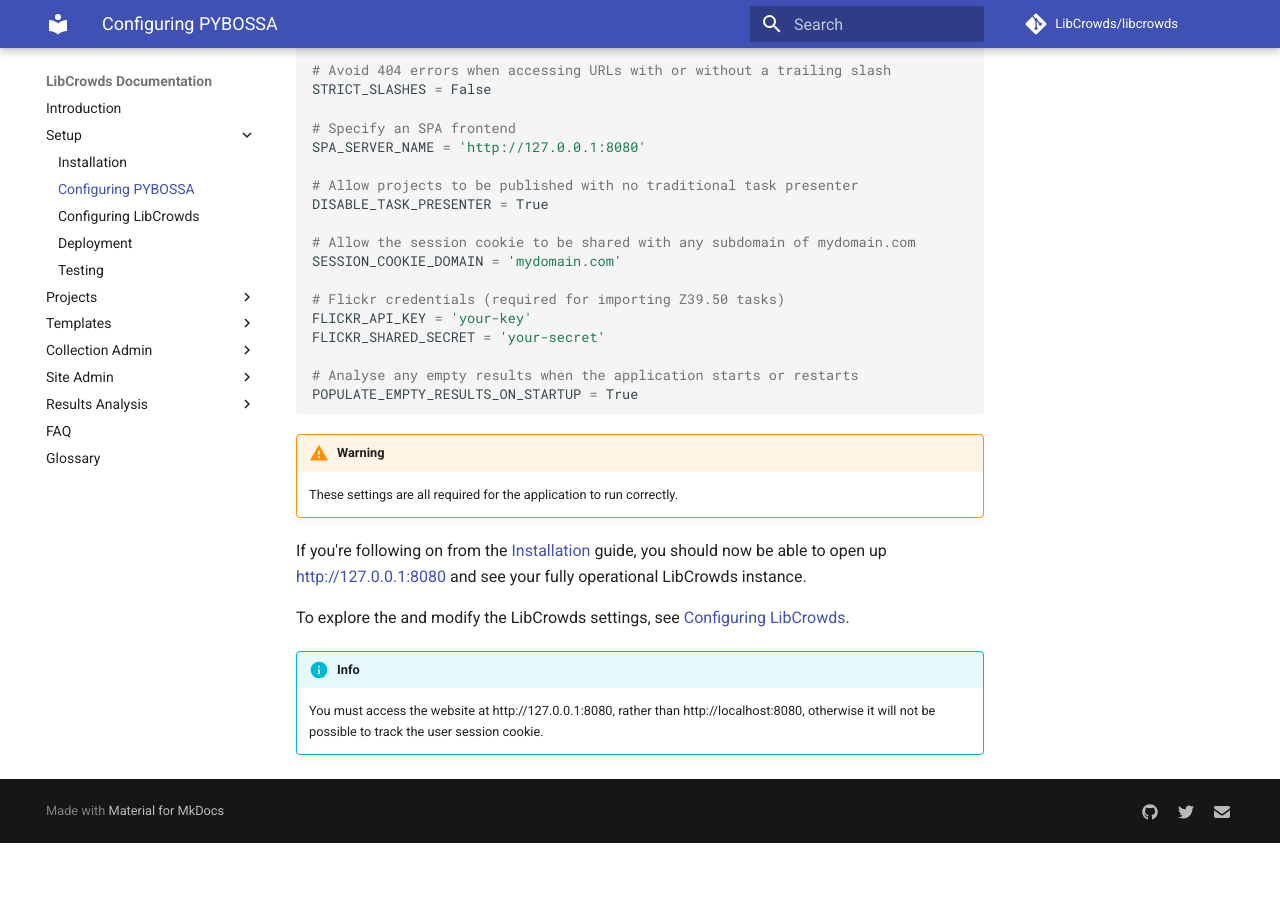
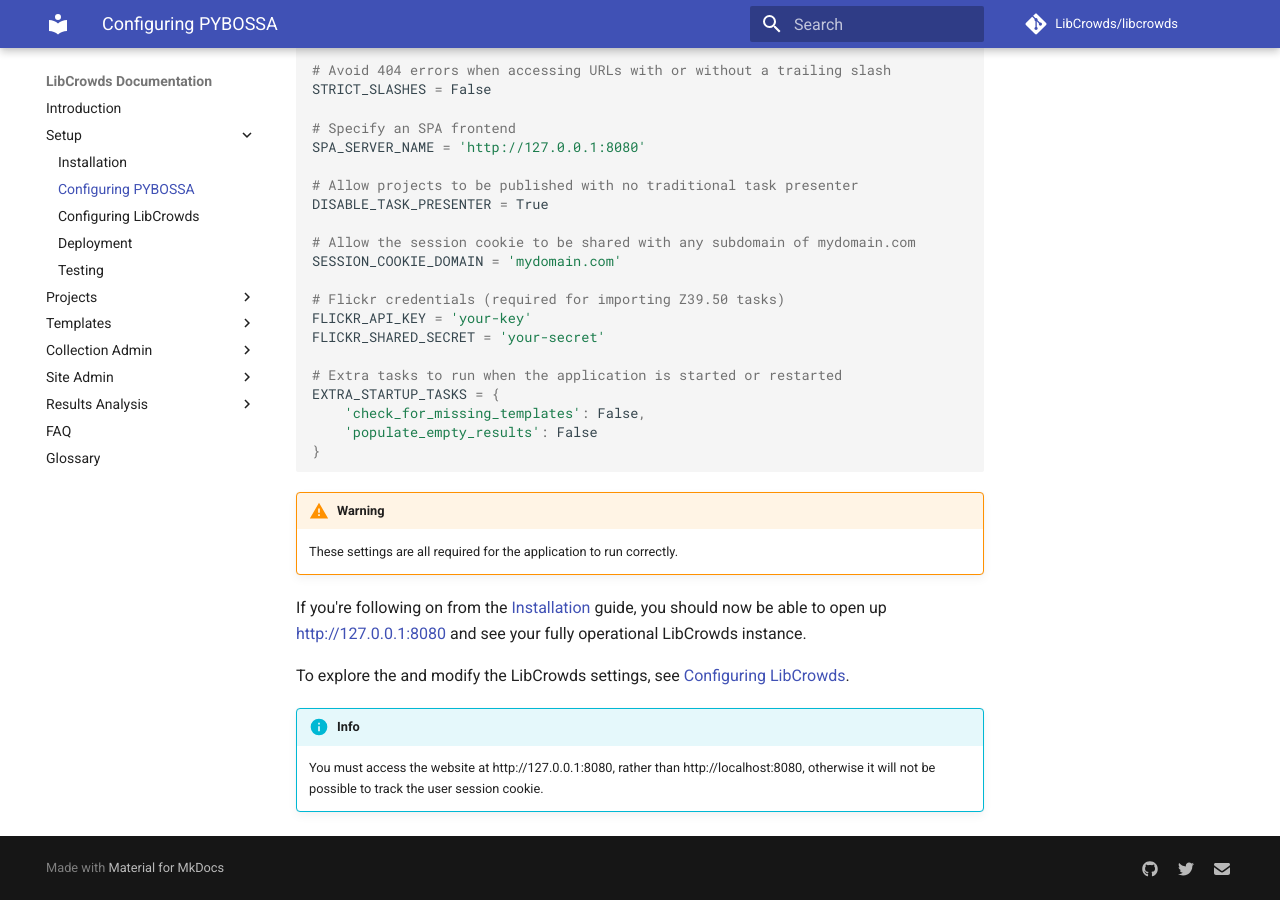
Before and after one commit to LibCrowds/docs, an MkDocs documentation site: the page built from docs/setup/configuring-pybossa.md, in a window 1280 px wide and 900 px high, scrolled down 1160 px. Built offline with MkDocs 1.6.1 and Material for MkDocs 9.7.7, drawn with Linux system fonts in a browser that asks for light colours; comment, search, counter and statistics services are not loaded; old or Windows-style settings are respelled for this version of MkDocs; before the commit the page ends 2003 px from its top, so only the background shows below that.

Commit message:
Add EXTRA_STARTUP_TASKS to docs

````diff
--- a/docs/setup/configuring-pybossa.md
+++ b/docs/setup/configuring-pybossa.md
@@ -67,8 +67,11 @@
 FLICKR_API_KEY = 'your-key'
 FLICKR_SHARED_SECRET = 'your-secret'
 
-# Analyse any empty results when the application starts or restarts
-POPULATE_EMPTY_RESULTS_ON_STARTUP = True
+# Extra tasks to run when the application is started or restarted
+EXTRA_STARTUP_TASKS = {
+    'check_for_missing_templates': False,
+    'populate_empty_results': False
+}
 ```
 
 !!! warning
````
